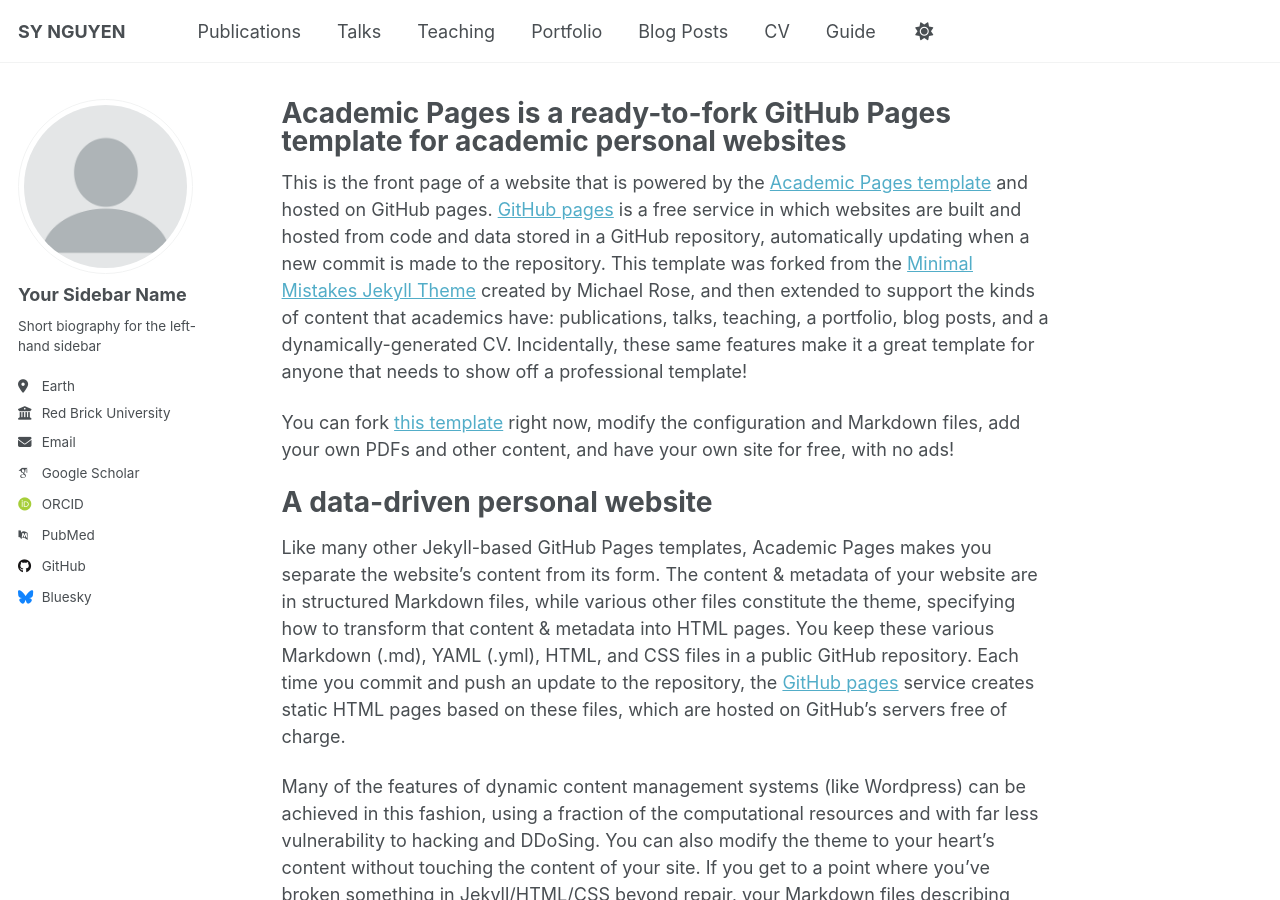
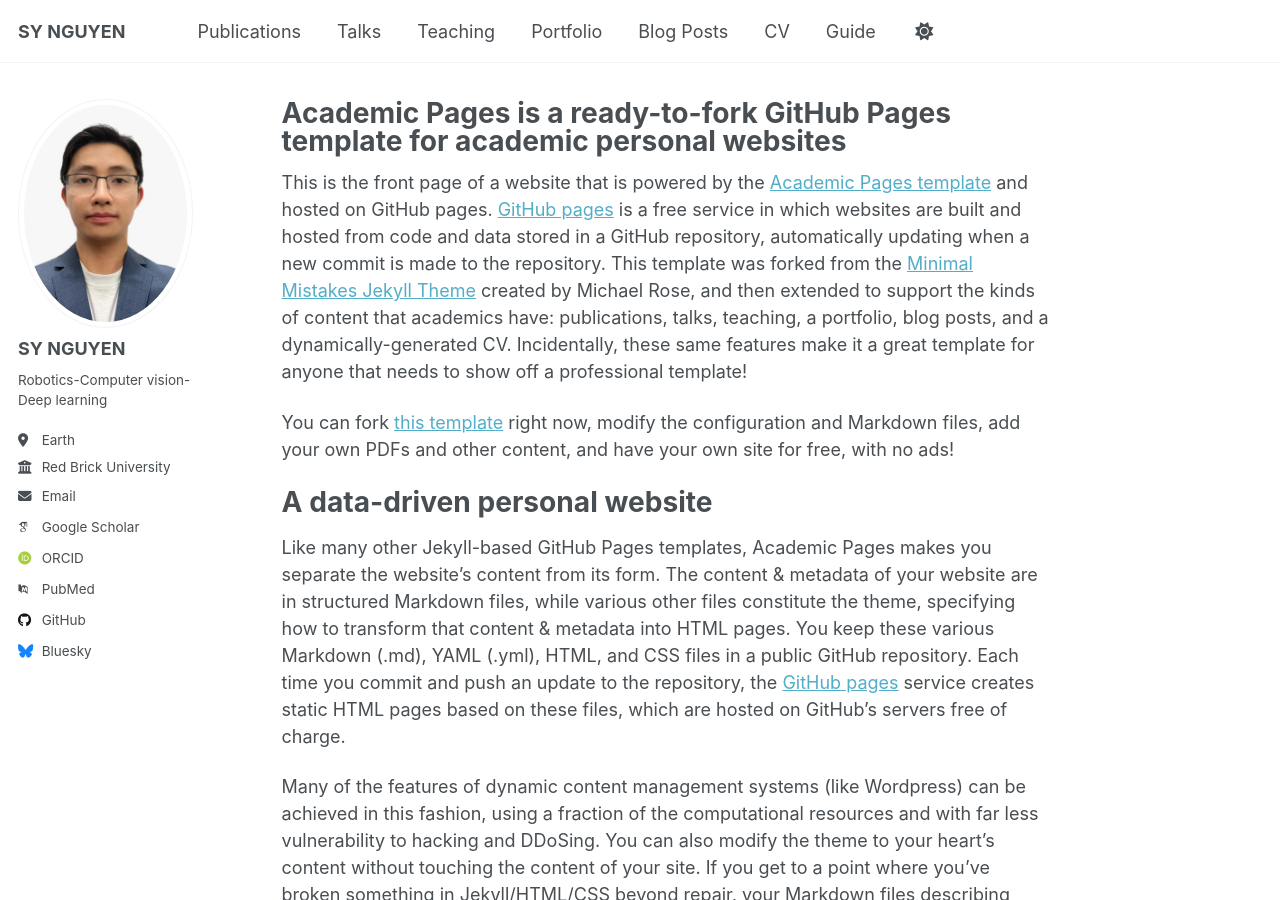
Before and after one commit to NguyenSyAI/NguyenSyAI.github.io, a Jekyll site: the page built from _pages/about.md, in a window 1280 px wide and 900 px high. Built offline with Jekyll 4.4.1, drawn with Linux system fonts in a browser that asks for light colours; some web fonts are replaced; a script that is not in the unit is left out.

Commit message:
Update _config.yml

```diff
--- a/_config.yml
+++ b/_config.yml
@@ -23,14 +23,14 @@ repository               : "academicpages/academicpages.github.io"
 #               Additional customization can be done by editing /_includes/author-profile.html
 author:
   # Biographic information
-  avatar           : "profile.png"
-  name             : "Your Sidebar Name"
+  avatar           : "QGOG1219.JPG"
+  name             : "SY NGUYEN"
   pronouns         : # example: "she/her"
-  bio              : "Short biography for the left-hand sidebar"
+  bio              : "Robotics-Computer vision-Deep learning"
   location         : "Earth"
   employer         : "Red Brick University"
   uri              : # URL
-  email            : "none@example.org"
+  email            : "nguyenvansy240@gmail.com sy.nguyen@ucf.edu"
 
   # Academic websites
   academia         : # URL
```
